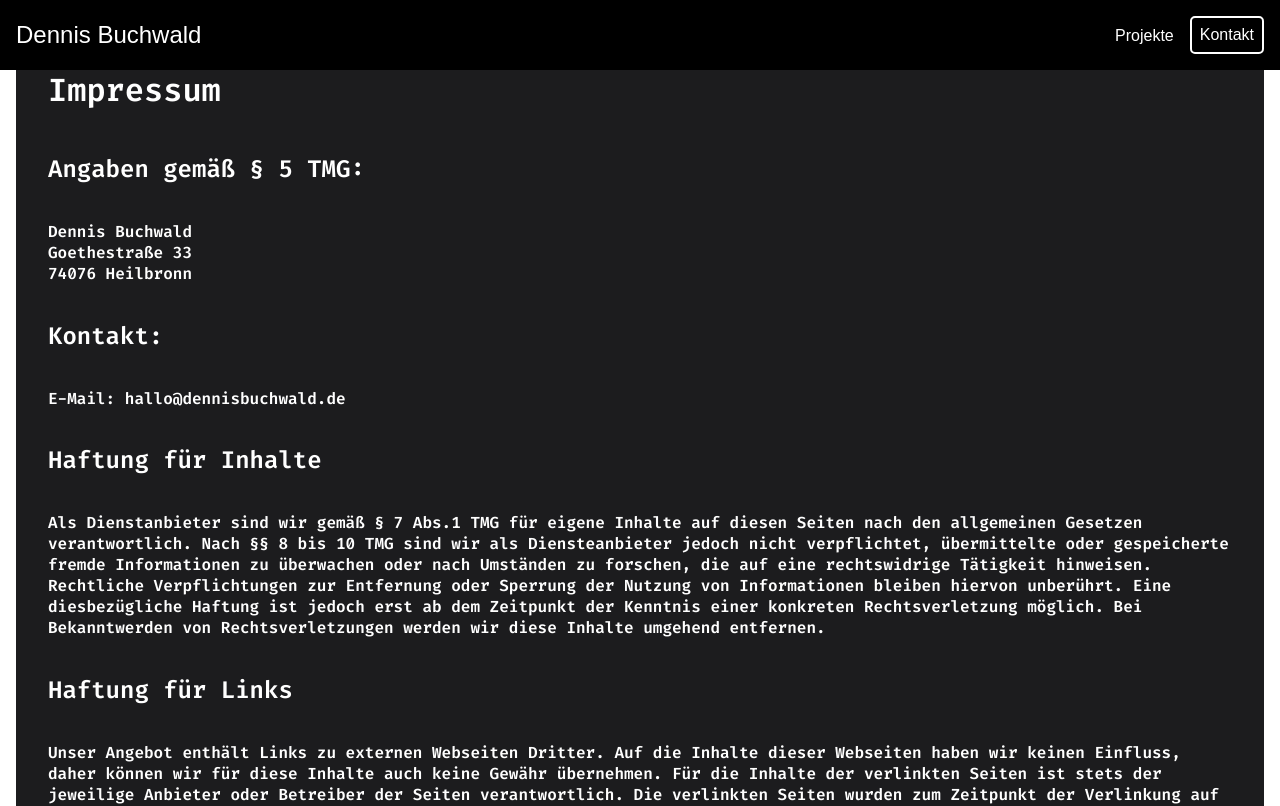
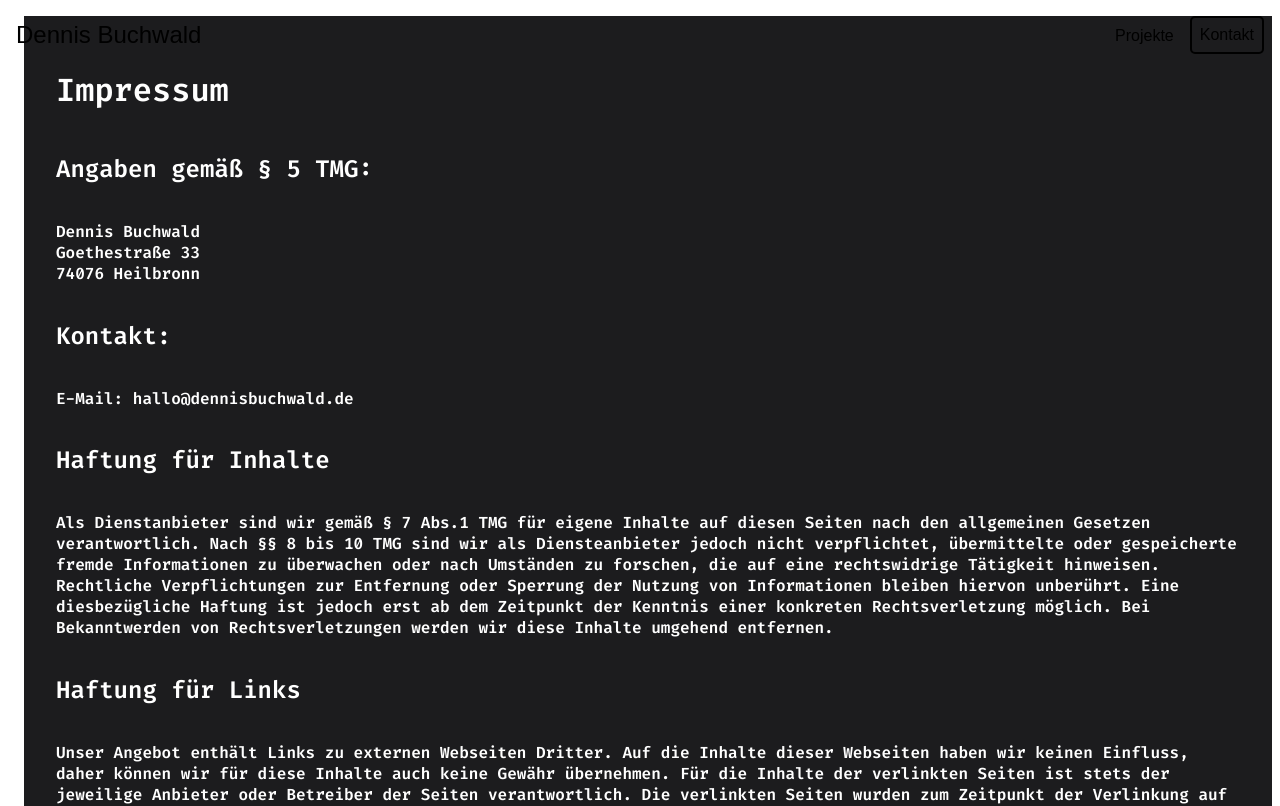
Before and after one commit to dennisbuchwald/dennisbuchwald-de, a Next.js app: page /impressum in a window 1280 px wide. Shown: the top 806 px of the page. Built offline with nearby package versions, Linux system fonts and the light colour scheme.

Commit message:
create interactiv header

```diff
--- a/components/Header.js
+++ b/components/Header.js
@@ -1,8 +1,78 @@
-import { useState } from "react";
+import { useState, useEffect } from "react";
 import Link from "next/link";
 import styled from "styled-components";
 import { FontAwesomeIcon } from "@fortawesome/react-fontawesome";
 import { faBars, faTimes } from "@fortawesome/free-solid-svg-icons";
+
+const Header = () => {
+	const [menuOpen, setMenuOpen] = useState(false);
+	const [headerBackground, setHeaderBackground] = useState("transparent");
+	const [textColor, setTextColor] = useState("black");
+
+	const handleMenuClick = () => {
+		setMenuOpen(!menuOpen);
+	};
+
+	const listenScrollEvent = () => {
+		if (window.scrollY > 100) {
+			setHeaderBackground("#000000");
+			setTextColor("white");
+		} else {
+			setHeaderBackground("transparent");
+			setTextColor("black");
+		}
+	};
+
+	useEffect(() => {
+		window.addEventListener("scroll", listenScrollEvent);
+		return () => {
+			window.removeEventListener("scroll", listenScrollEvent);
+		};
+	}, []);
+
+	return (
+		<>
+			<StyledHeader backgroundColor={headerBackground}>
+				<Link href="/" passHref>
+					<NavLink textColor={textColor} large changeColor>
+						Dennis Buchwald
+					</NavLink>
+				</Link>
+				<Nav>
+					<Link href="/#projekte" passHref>
+						<NavLink textColor={textColor}>Projekte</NavLink>
+					</Link>
+					<Link href="/#kontakt" passHref>
+						<NavLink textColor={textColor} framed>
+							Kontakt
+						</NavLink>
+					</Link>
+				</Nav>
+				<MenuIcon textColor={textColor} onClick={handleMenuClick}>
+					{menuOpen ? (
+						<FontAwesomeIcon icon={faTimes} />
+					) : (
+						<FontAwesomeIcon icon={faBars} />
+					)}
+				</MenuIcon>
+			</StyledHeader>
+			<MenuOverlay open={menuOpen}>
+				<Nav open={menuOpen}>
+					<Link href="/#projekte" passHref>
+						<NavLink onClick={handleMenuClick}>Projekte</NavLink>
+					</Link>
+					<Link href="/#kontakt" passHref>
+						<NavLink framed onClick={handleMenuClick}>
+							Kontakt
+						</NavLink>
+					</Link>
+				</Nav>
+			</MenuOverlay>
+		</>
+	);
+};
+
+export default Header;
 
 const StyledHeader = styled.header`
 	z-index: 1000;
@@ -13,10 +83,11 @@ const StyledHeader = styled.header`
 	display: flex;
 	justify-content: space-between;
 	align-items: center;
-	background-color: ${(props) => props.theme.primaryColor};
+	background-color: ${(props) => props.backgroundColor};
 	padding: 1rem;
 	max-width: 100%;
 	margin: 0 auto;
+	transition: background-color 0.3s ease;
 `;
 
 const Nav = styled.nav`
@@ -47,8 +118,8 @@ const Nav = styled.nav`
 const NavLink = styled.button`
 	background: none;
 	border: none;
-	color: ${(props) => props.theme.textColor};
-	text-decoration: none;
+  color: ${(props) =>
+		props.changeColor ? props.textColor : "white"}	text-decoration: none;
 	cursor: pointer;
 	font-size: ${(props) => (props.large ? "1.5rem" : "1rem")};
 	border: ${(props) => (props.framed ? "2px solid" : "none")};
@@ -67,6 +138,10 @@ const NavLink = styled.button`
 		text-align: center;
 		align-items: center;
 		justify-content: center;
+    color: ${(props) =>
+			props.changeColor
+				? props.textColor
+				: "white"}; /* Set the color depending on the changeColor prop */
 	}
 `;
 
@@ -74,7 +149,7 @@ const MenuIcon = styled.button`
 	margin-right: 2rem;
 	background: none;
 	border: none;
-	color: ${(props) => props.theme.textColor};
+	color: ${(props) => props.textColor};
 	cursor: pointer;
 	font-size: 1.5rem;
 	outline: none;
@@ -109,50 +184,3 @@ const MenuOverlay = styled.div`
 		width: 100%;
 	}
 `;
-
-const Header = () => {
-	const [menuOpen, setMenuOpen] = useState(false);
-
-	const handleMenuClick = () => {
-		setMenuOpen(!menuOpen);
-	};
-
-	return (
-		<>
-			<StyledHeader>
-				<Link href="/" passHref>
-					<NavLink large>Dennis Buchwald</NavLink>
-				</Link>
-				<Nav>
-					<Link href="/#projekte" passHref>
-						<NavLink>Projekte</NavLink>
-					</Link>
-					<Link href="/#kontakt" passHref>
-						<NavLink framed>Kontakt</NavLink>
-					</Link>
-				</Nav>
-				<MenuIcon onClick={handleMenuClick}>
-					{menuOpen ? (
-						<FontAwesomeIcon icon={faTimes} />
-					) : (
-						<FontAwesomeIcon icon={faBars} />
-					)}
-				</MenuIcon>
-			</StyledHeader>
-			<MenuOverlay open={menuOpen}>
-				<Nav open={menuOpen}>
-					<Link href="/#projekte" passHref>
-						<NavLink onClick={handleMenuClick}>Projekte</NavLink>
-					</Link>
-					<Link href="/#kontakt" passHref>
-						<NavLink framed onClick={handleMenuClick}>
-							Kontakt
-						</NavLink>
-					</Link>
-				</Nav>
-			</MenuOverlay>
-		</>
-	);
-};
-
-export default Header;
--- a/src/pages/_app.js
+++ b/src/pages/_app.js
@@ -4,10 +4,10 @@ import "../../public/fonts.css";
 
 const GlobalStyle = createGlobalStyle`
   body {
-    margin: 0;
     font-family: "FiraCode", -apple-system, BlinkMacSystemFont, "Segoe UI", "Roboto", "Oxygen", "Ubuntu", "Cantarell", "Fira Sans", "Droid Sans", "Helvetica Neue", sans-serif;
     -webkit-font-smoothing: antialiased;
     -moz-osx-font-smoothing: grayscale;
+	width: 100%;
   }
 `;
 
--- a/src/pages/_document.js
+++ b/src/pages/_document.js
@@ -31,7 +31,12 @@ export default class MyDocument extends Document {
 	render() {
 		return (
 			<Html>
-				<Head />
+				<Head>
+					<meta
+						name="viewport"
+						content="width=device-width, initial-scale=1.0"
+					/>
+				</Head>
 				<body>
 					<Main />
 					<NextScript />
--- a/src/styles/Home.module.css
+++ b/src/styles/Home.module.css
@@ -1,4 +1,4 @@
-.main {
+/* .main {
   display: flex;
   flex-direction: column;
   justify-content: space-between;
@@ -275,4 +275,4 @@
   to {
     transform: rotate(0deg);
   }
-}
+} */
```
